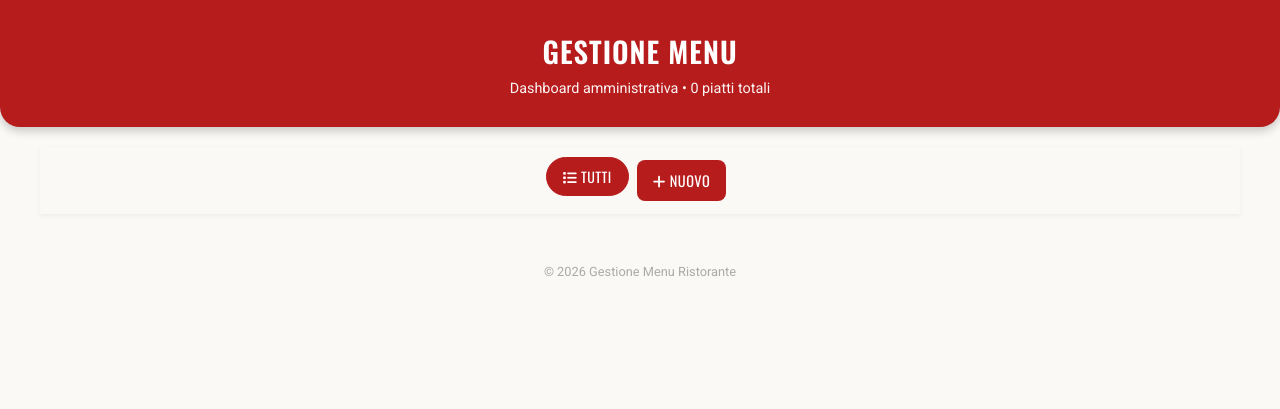
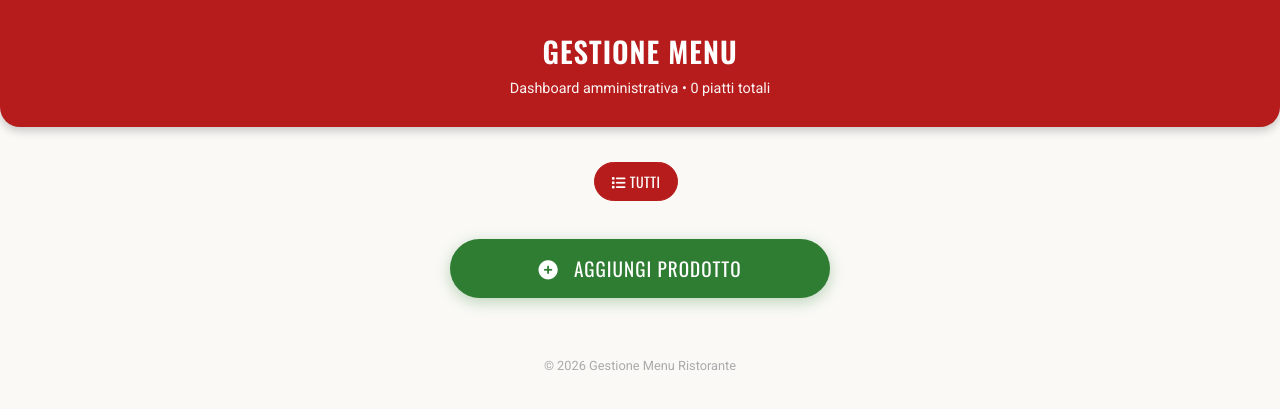
Before and after one commit to Esborni-Mattia/menu-ristorante, a PHP site: page / in a window 1280 px wide. Shown: the top 409 px of the page. Run offline with PHP 8.4, Linux system fonts and the light colour scheme; data that the repository does not hold is empty.

Commit message:
modifiche alla homepage gestore - miglioria QoL interfaccia

```diff
--- a/menu/index.php
+++ b/menu/index.php
@@ -22,7 +22,9 @@ $categorie = [];
 try {
     $pdo = new PDO($conn_str, $conn_usr, $conn_psw);
     $pdo->setAttribute(PDO::ATTR_ERRMODE, PDO::ERRMODE_EXCEPTION);
-    $sql_cat = 'SELECT id_categoria, nome FROM categoria ORDER BY nome ASC';
+    // Ordino le categorie: prima quelle che iniziano con "Pizza", poi le altre
+    $sql_cat = "SELECT id_categoria, nome FROM categoria
+                ORDER BY CASE WHEN nome LIKE 'Pizza%' THEN 0 ELSE 1 END, nome ASC";
     $stm_cat = $pdo->prepare($sql_cat);
     $stm_cat->execute();
     $categorie = $stm_cat->fetchAll(PDO::FETCH_ASSOC);
@@ -56,6 +58,7 @@ try {
     }
     $pag_offset = $pag_numero * $pag_voci;
 
+    // Recupero prodotti con nome categoria e disponibilità
     if ($categoria_filtro) {
         $sql = 'SELECT p.id_prodotto, p.nome, p.prezzo, p.disponibile, c.nome AS categoria
                 FROM prodotto p
@@ -67,10 +70,12 @@ try {
         $stm->bindValue(':voci', $pag_voci, PDO::PARAM_INT);
         $stm->bindValue(':offset', $pag_offset, PDO::PARAM_INT);
     } else {
-        $sql = 'SELECT p.id_prodotto, p.nome, p.prezzo, p.disponibile, c.nome AS categoria
+        // Query generica: se non filtro, ordino comunque per categoria (prima pizze) e poi nome
+        $sql = "SELECT p.id_prodotto, p.nome, p.prezzo, p.disponibile, c.nome AS categoria
                 FROM prodotto p
                 LEFT JOIN categoria c ON p.id_categoria = c.id_categoria
-                ORDER BY p.nome ASC LIMIT :voci OFFSET :offset';
+                ORDER BY CASE WHEN c.nome LIKE 'Pizza%' THEN 0 ELSE 1 END, c.nome ASC, p.nome ASC
+                LIMIT :voci OFFSET :offset";
         $stm = $pdo->prepare($sql);
         $stm->bindValue(':voci', $pag_voci, PDO::PARAM_INT);
         $stm->bindValue(':offset', $pag_offset, PDO::PARAM_INT);
@@ -136,13 +141,9 @@ try {
 
         /* --- MENU DI NAVIGAZIONE --- */
         .scroll-nav-container {
-            position: sticky;
-            top: 0;
             background: #faf9f6;
-            z-index: 1000;
             padding: 10px 0;
-            box-shadow: 0 2px 5px rgba(0,0,0,0.05);
-            margin-bottom: 20px;
+            margin-bottom: 15px;
         }
 
         .scroll-nav {
@@ -151,7 +152,7 @@ try {
             overflow-x: auto;
             white-space: nowrap;
             -webkit-overflow-scrolling: touch;
-            padding: 0 10px;
+            padding: 5px 10px;
             scrollbar-width: none;
             -ms-overflow-style: none;
         }
@@ -185,23 +186,35 @@ try {
             border-color: #b71c1c;
         }
 
-        .btn-add-admin {
+        /* --- BOTTONE NUOVO PRODOTTO GRANDE --- */
+        .btn-add-big-container {
+            text-align: center;
+            margin-bottom: 30px;
+        }
+
+        .btn-add-big {
             display: inline-block;
-            background: #b71c1c;
+            background: #2e7d32; /* Verde per differenziare */
             color: white;
-            padding: 10px 16px;
-            border-radius: 8px;
+            padding: 15px 40px;
+            border-radius: 50px;
             text-decoration: none;
             font-family: 'Oswald', sans-serif;
-            letter-spacing: 0.5px;
-            font-size: 0.9rem;
-            margin-right: 8px;
-            transition: 0.3s;
+            font-size: 1.2rem;
+            letter-spacing: 1px;
+            box-shadow: 0 4px 15px rgba(46, 125, 50, 0.3);
+            transition: all 0.3s ease;
+            width: 100%;
+            max-width: 300px;
         }
 
-        .btn-add-admin:hover {
-            background: #8b1515;
+        .btn-add-big:hover {
+            background: #1b5e20;
+            transform: translateY(-2px);
+            box-shadow: 0 6px 20px rgba(46, 125, 50, 0.4);
         }
+
+        .btn-add-big i { margin-right: 10px; }
 
         @media (min-width: 700px) {
             .scroll-nav {
@@ -212,16 +225,6 @@ try {
             }
             .scroll-nav::after { display: none; }
             .nav-chip { margin-bottom: 8px; }
-        }
-
-        /* --- INTESTAZIONE CATEGORIA --- */
-        .cat-title {
-            margin-top: 30px;
-            margin-bottom: 15px;
-            padding-left: 10px;
-            border-left: 4px solid #b71c1c;
-            color: #2c3e50;
-            scroll-margin-top: 140px;
         }
 
         /* --- CARD PRODOTTO --- */
@@ -244,8 +247,7 @@ try {
         .prod-info { flex: 1; }
 
         .prod-nome { font-size: 1.15rem; font-weight: 600; color: #222; margin: 0 0 8px 0; }
-        .prod-desc { font-size: 0.9rem; color: #777; margin-bottom: 6px; line-height: 1.4; }
-        .prod-ingr { font-size: 0.85rem; color: #555; font-style: italic; }
+        .prod-desc { font-size: 0.9rem; color: #777; margin-bottom: 6px; line-height: 1.4; display: block; }
 
         /* Prezzo */
         .prezzo-container { text-align: right; display: flex; flex-direction: column; align-items: flex-end; justify-content: flex-start; padding-left: 20px; }
@@ -254,18 +256,6 @@ try {
             color: #b71c1c;
             font-weight: 600;
             margin: 0;
-        }
-
-        /* Allergeni */
-        .allergeni-pill {
-            display: inline-block;
-            font-size: 0.75rem;
-            background-color: #fff3e0;
-            color: #e65100;
-            padding: 2px 8px;
-            border-radius: 4px;
-            margin-top: 8px;
-            font-weight: 500;
         }
 
         /* Azioni Admin */
@@ -409,8 +399,10 @@ try {
     <p>Dashboard amministrativa &bull; <?= $num_record ?> piatti totali</p>
 </div>
 
-<!-- BARRA NAVIGAZIONE CATEGORIE -->
+<!-- CONTAINER PRINCIPALE -->
 <div class="container-lista">
+
+    <!-- BARRA NAVIGAZIONE CATEGORIE -->
     <div class="scroll-nav-container">
         <div class="scroll-nav">
             <a href="index.php" class="nav-chip <?= !$categoria_filtro ? 'active' : '' ?>">
@@ -422,17 +414,21 @@ try {
                     <?= htmlspecialchars($cat['nome']) ?>
                 </a>
             <?php endforeach ?>
-            <a href="inserimento.php" class="btn-add-admin">
-                <i class="fas fa-plus"></i> NUOVO
-            </a>
         </div>
+    </div>
+
+    <!-- BOTTONE AGGIUNGI GRANDE (Sotto la navbar) -->
+    <div class="btn-add-big-container">
+        <a href="inserimento.php" class="btn-add-big">
+            <i class="fas fa-plus-circle"></i> AGGIUNGI PRODOTTO
+        </a>
     </div>
 
     <?php if ($msgErrore != 'nessun errore'): ?>
         <div class="error-message"><?= htmlspecialchars($msgErrore) ?></div>
     <?php endif ?>
 
-    <!-- PRODOTTI -->
+    <!-- LISTA PRODOTTI -->
     <div>
         <?php foreach ($ris as $r): ?>
             <div class="product-card">
```
Also changed, not shown: menu_utente/qrimages/696fcc4b42f63.png (added), 1 other file.
